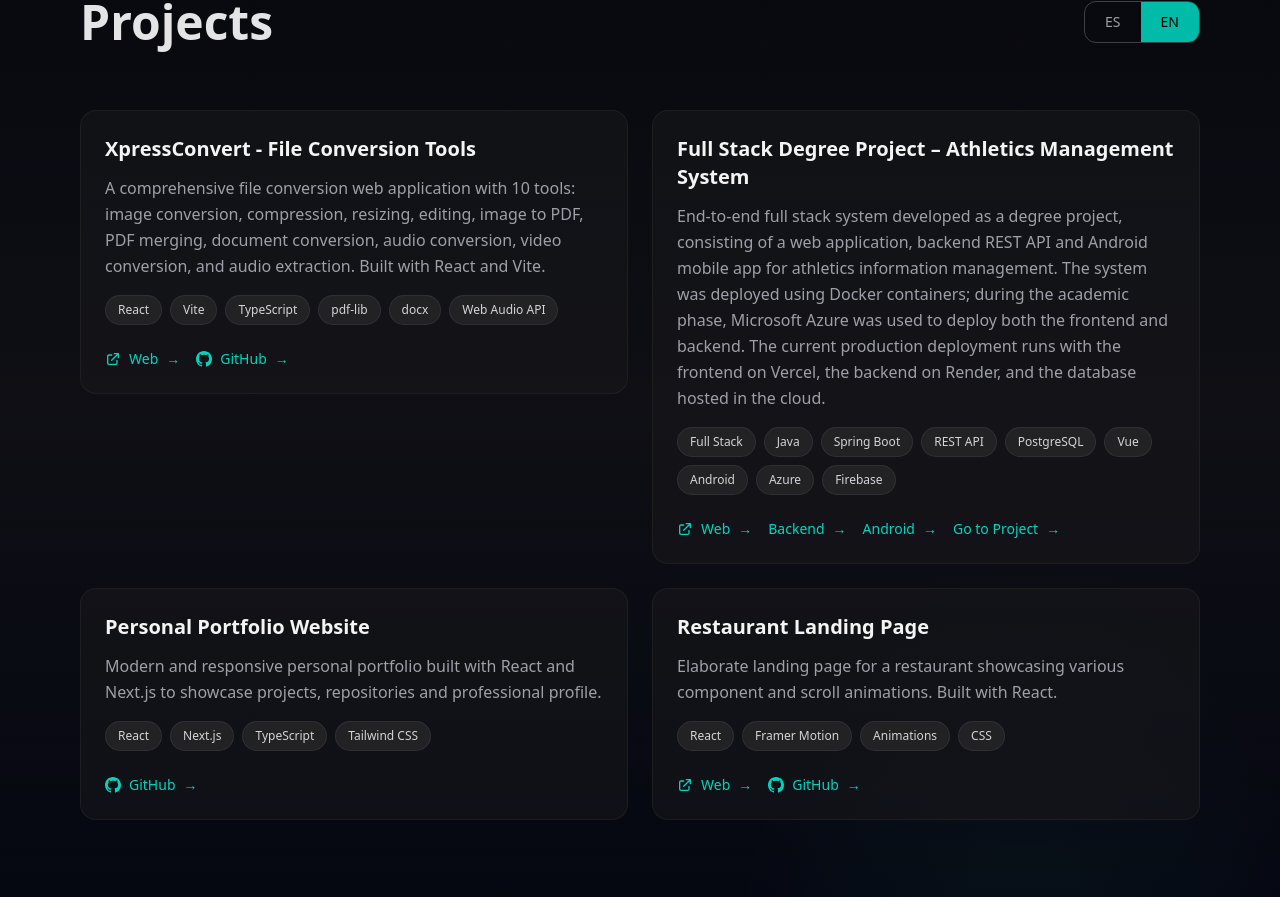
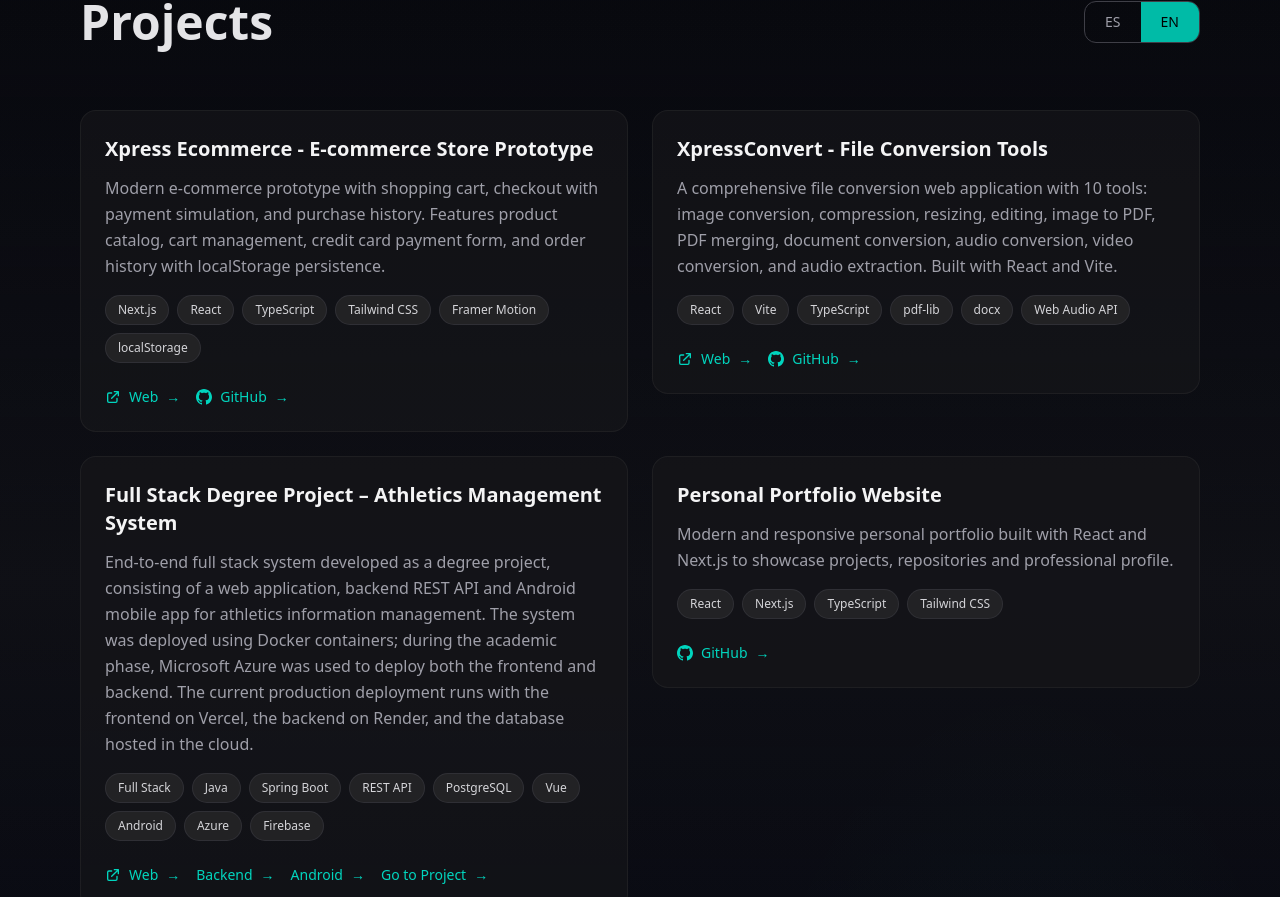
Before and after one commit to XaviX598/portfolio, a Next.js app: page / in a window 1280 px wide. Shown: the part 978-1875 px from the top of the page. Built offline with nearby package versions, Linux system fonts and the light colour scheme; no server answers.

Commit message:
Add Xpress Ecommerce project to portfolio

```diff
--- a/components/Projects.tsx
+++ b/components/Projects.tsx
@@ -5,6 +5,23 @@ import FadeIn from "./FadeIn";
 
 const projects = {
   en: [
+    {
+      title: "Xpress Ecommerce - E-commerce Store Prototype",
+      description:
+        "Modern e-commerce prototype with shopping cart, checkout with payment simulation, and purchase history. Features product catalog, cart management, credit card payment form, and order history with localStorage persistence.",
+      tech: [
+        "Next.js",
+        "React",
+        "TypeScript",
+        "Tailwind CSS",
+        "Framer Motion",
+        "localStorage",
+      ],
+      links: {
+        web: "https://xpress-ecommerce.vercel.app",
+        github: "https://github.com/XaviX598/xpress-ecommerce",
+      },
+    },
     {
       title: "XpressConvert - File Conversion Tools",
       description:
@@ -67,6 +84,23 @@ const projects = {
     },
   ],
   es: [
+    {
+      title: "Xpress Ecommerce - Prototipo de Tienda Online",
+      description:
+        "Prototipo moderno de comercio electrónico con carrito de compras, checkout con simulación de pago e historial de compras. Incluye catálogo de productos, gestión del carrito, formulario de pago con tarjeta de crédito y historial de pedidos con persistencia en localStorage.",
+      tech: [
+        "Next.js",
+        "React",
+        "TypeScript",
+        "Tailwind CSS",
+        "Framer Motion",
+        "localStorage",
+      ],
+      links: {
+        web: "https://xpress-ecommerce.vercel.app",
+        github: "https://github.com/XaviX598/xpress-ecommerce",
+      },
+    },
     {
       title: "XpressConvert - Herramientas de Conversión de Archivos",
       description:
```
